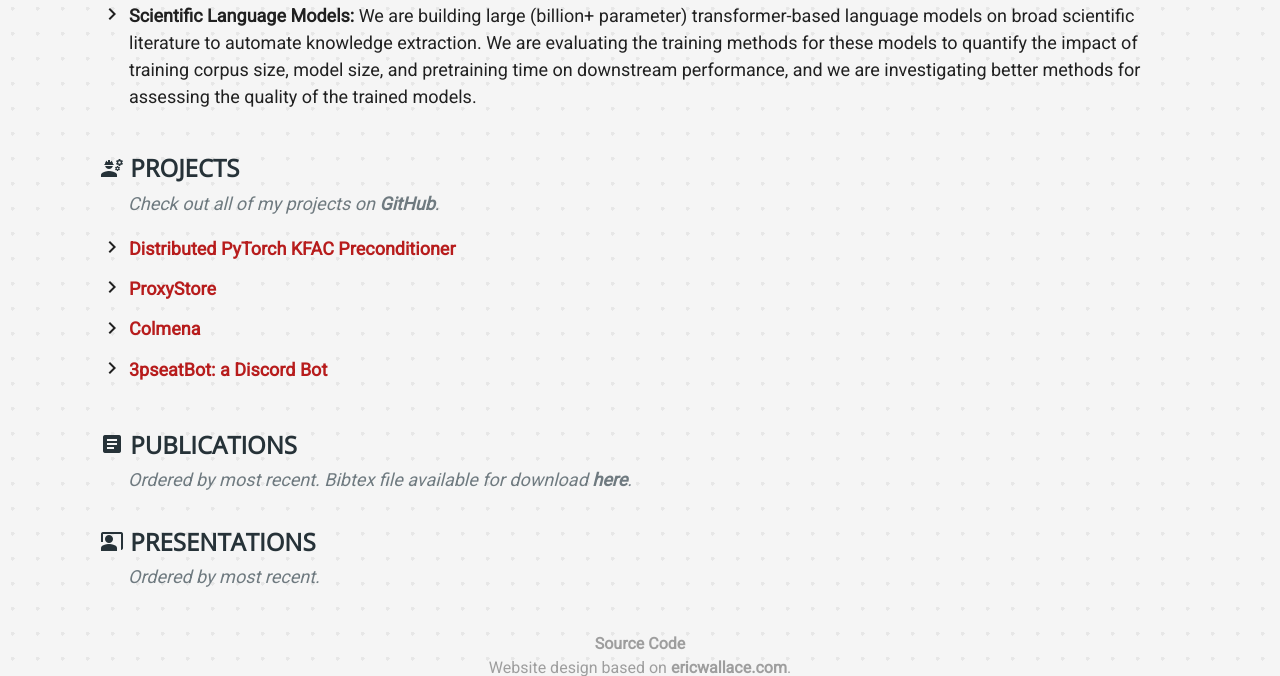
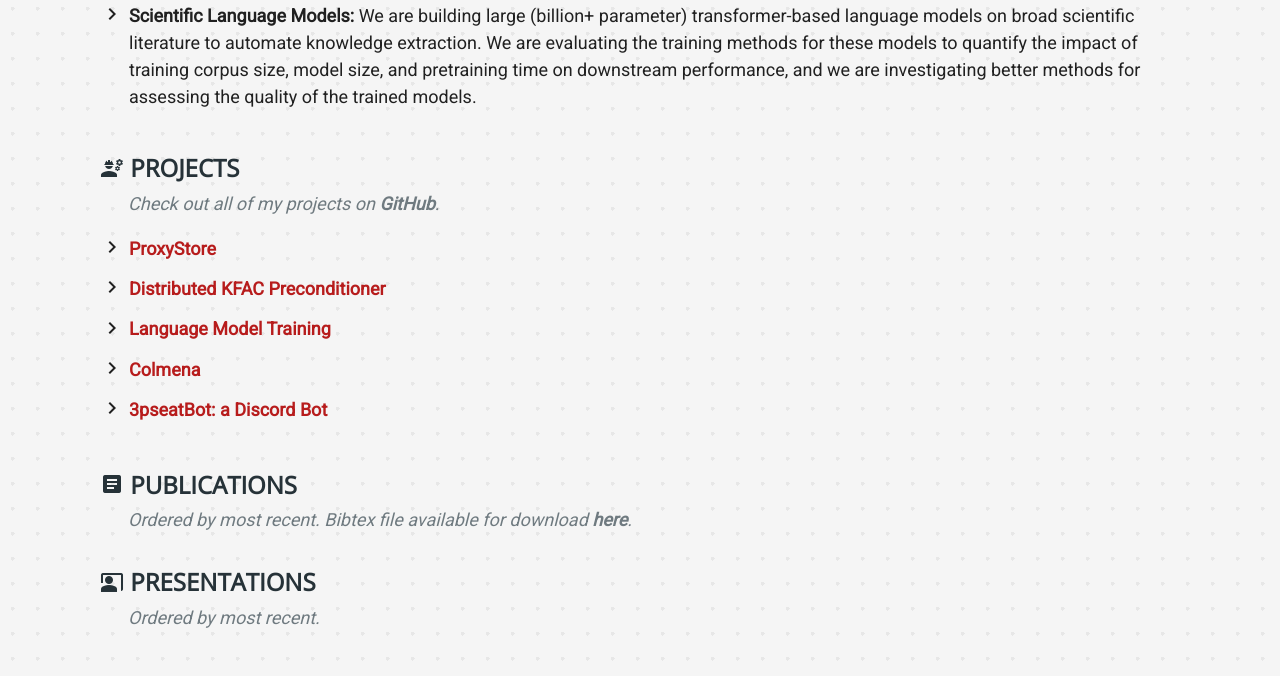
Before and after one commit to gpauloski/gpauloski.github.io, a Python web app: template templates/index.html in a window 1280 px wide. Shown: the part 654-1330 px from the top of the page. Run offline with Jinja, Linux system fonts and the light colour scheme; the template is opened without the code that fills it, so the values that code supplies are empty; some libraries are stand-ins or nearby versions.

Commit message:
Update projects list

```diff
--- a/templates/projects.html
+++ b/templates/projects.html
@@ -5,7 +5,7 @@
         <i class="material-icons">chevron_right</i>
     </div>
     <div id="bullet-entry">
-        <a href="https://github.com/gpauloski/kfac-pytorch" target="_blank" class="red-text text-darken-4">Distributed PyTorch KFAC Preconditioner</a>
+        <a href="https://github.com/proxystore" target="_blank" class="red-text text-darken-4">ProxyStore</a>
     </div>
 </div>
 
@@ -14,7 +14,16 @@
         <i class="material-icons">chevron_right</i>
     </div>
     <div id="bullet-entry">
-        <a href="https://github.com/proxystore" target="_blank" class="red-text text-darken-4">ProxyStore</a>
+        <a href="https://github.com/gpauloski/kfac-pytorch" target="_blank" class="red-text text-darken-4">Distributed KFAC Preconditioner</a>
+    </div>
+</div>
+
+<div class="bullet">
+    <div>
+        <i class="material-icons">chevron_right</i>
+    </div>
+    <div id="bullet-entry">
+        <a href="https://github.com/gpauloski/llm-pytorch" target="_blank" class="red-text text-darken-4">Language Model Training</a>
     </div>
 </div>
 
```
